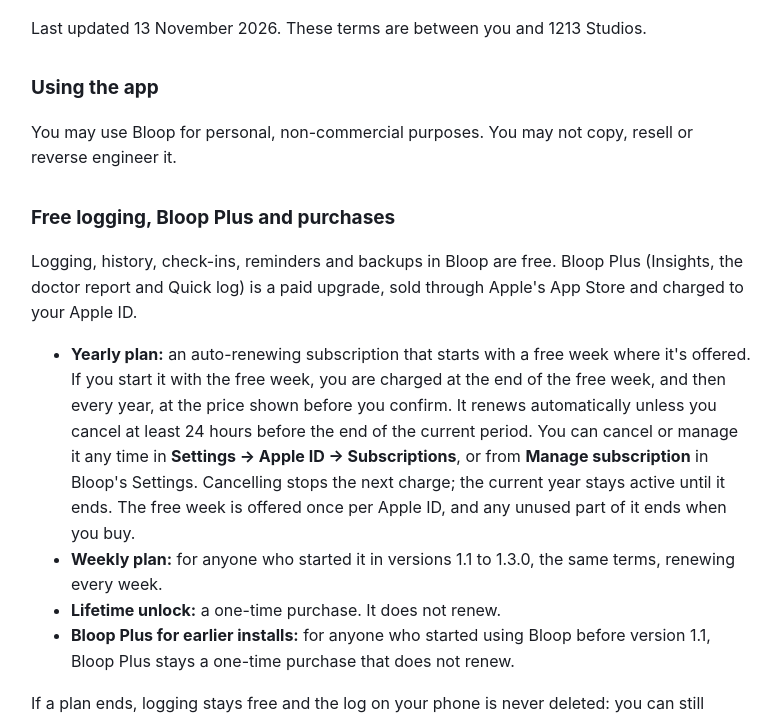
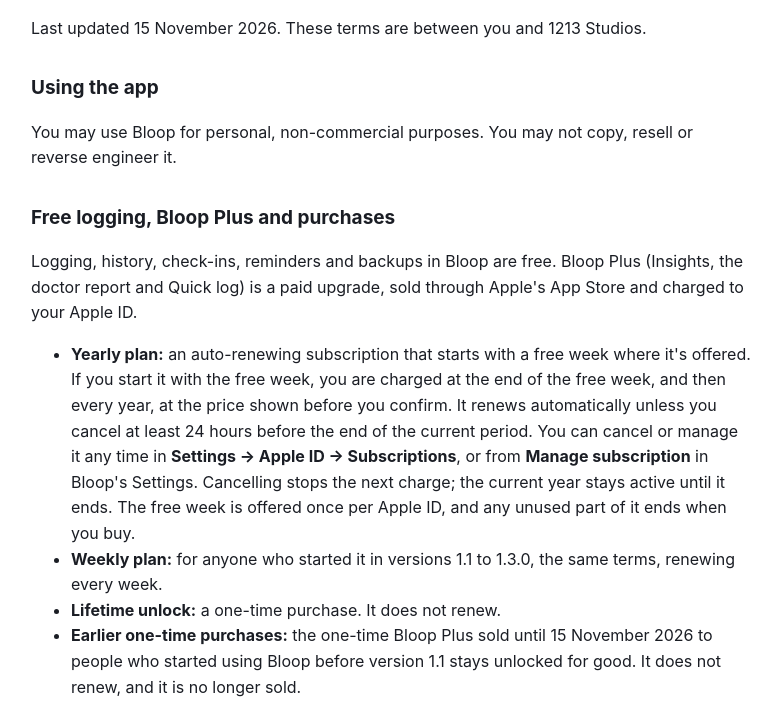
Before and after one commit to japanjoshi/app-legal, a plain HTML site: page poop_logger/terms.html in a window 1280 px wide. Shown: the part 88-801 px from the top of the page, without its empty margins (249-1030 px from the left). Drawn offline with Linux system fonts and the light colour scheme.

Commit message:
Bloop terms: the earlier $6.99 Bloop Plus is no longer sold; everyone is offered $24.99 a year or $49.99 once

```diff
--- a/poop_logger/terms.html
+++ b/poop_logger/terms.html
@@ -1,7 +1,7 @@
 <!doctype html>
 <html lang="en"><head><meta charset="utf-8"><meta name="viewport" content="width=device-width, initial-scale=1"><title>Bloop Terms of Use</title><style>body{font:16px/1.6 -apple-system,BlinkMacSystemFont,'Segoe UI',Roboto,sans-serif;max-width:720px;margin:40px auto;padding:0 20px;color:#1a1d24}h1{font-size:28px}h2{font-size:19px;margin-top:32px}@media(prefers-color-scheme:dark){body{background:#0f1218;color:#e8ebf1}a{color:#7b93f5}}</style></head><body>
 <h1>Bloop: Terms of Use</h1>
-<p>Last updated 13 November 2026. These terms are between you and 1213 Studios.</p>
+<p>Last updated 15 November 2026. These terms are between you and 1213 Studios.</p>
 <h2>Using the app</h2>
 <p>You may use Bloop for personal, non-commercial purposes. You may not copy, resell or reverse engineer it.</p>
 <h2>Free logging, Bloop Plus and purchases</h2>
@@ -10,7 +10,7 @@
 <li><b>Yearly plan:</b> an auto-renewing subscription that starts with a free week where it's offered. If you start it with the free week, you are charged at the end of the free week, and then every year, at the price shown before you confirm. It renews automatically unless you cancel at least 24 hours before the end of the current period. You can cancel or manage it any time in <b>Settings &rarr; Apple ID &rarr; Subscriptions</b>, or from <b>Manage subscription</b> in Bloop's Settings. Cancelling stops the next charge; the current year stays active until it ends. The free week is offered once per Apple ID, and any unused part of it ends when you buy.</li>
 <li><b>Weekly plan:</b> for anyone who started it in versions 1.1 to 1.3.0, the same terms, renewing every week.</li>
 <li><b>Lifetime unlock:</b> a one-time purchase. It does not renew.</li>
-<li><b>Bloop Plus for earlier installs:</b> for anyone who started using Bloop before version 1.1, Bloop Plus stays a one-time purchase that does not renew.</li>
+<li><b>Earlier one-time purchases:</b> the one-time Bloop Plus sold until 15 November 2026 to people who started using Bloop before version 1.1 stays unlocked for good. It does not renew, and it is no longer sold.</li>
 </ul>
 <p>If a plan ends, logging stays free and the log on your phone is never deleted: you can still export it as a backup or a spreadsheet, or delete it. Purchases can be restored on a new phone or after reinstalling from Settings, signed in with the same Apple ID. Refunds are handled by Apple at <a href="https://reportaproblem.apple.com">reportaproblem.apple.com</a>. Apple's <a href="https://www.apple.com/legal/internet-services/itunes/dev/stdeula/">standard licence agreement</a> also applies.</p>
 <h2>No warranty</h2>
```
